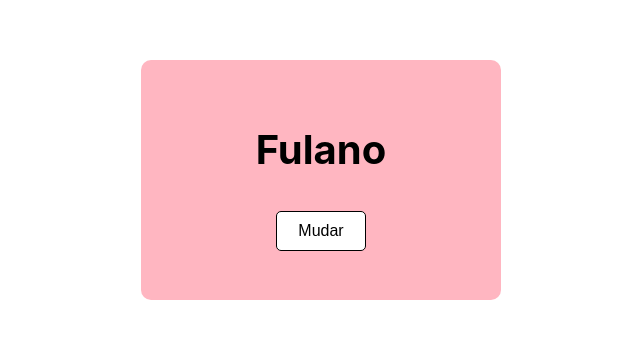
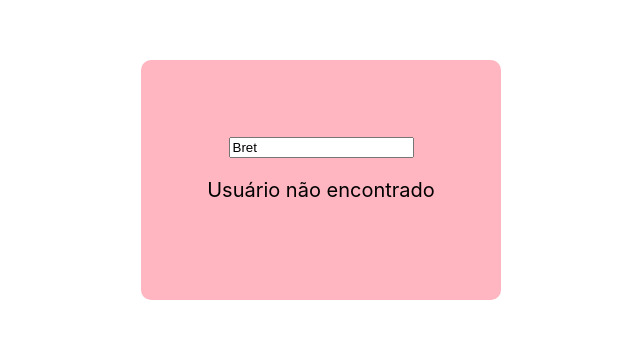
Before and after one commit to toticavalcanti/react-hooks-usestate-example, a React (Create React App) app: page / in a window 1280 px wide. Shown: the part 233-572 px from the top of the page, without its empty margins (319-959 px from the left). Built offline with nearby package versions, Linux system fonts and the light colour scheme; no server answers.

Commit message:
useEffect

```diff
--- a/src/components/use-state-component/use-state-example-component.jsx
+++ b/src/components/use-state-component/use-state-example-component.jsx
@@ -1,39 +1,41 @@
-import React, {useState} from 'react';
+import React, {useState, useEffect} from 'react';
 
 import Card from '../card/card.component';
 
-const UseStateExample = () => {
-  const [name, setName] = useState('Fulano');
+const UseEffectExample = () => {
+  const [user, setUser] = useState(null);
+  const [searchQuery, setSearchQuery] = useState('Bret');
+
+  useEffect(() => {
+    console.log('Oi!')
+    const fetchData = async () => {
+      const response = await fetch(`https://jsonplaceholder.typicode.com/users?username=${searchQuery}`);
+      const resJson = await response.json();
+      setUser(resJson[0]);
+    }
+    fetchData()
+  }, [searchQuery]);
+
 
   return (
     <Card>
-      <h1> {name} </h1>
-      <button onClick={(e) => setName(name === 'Fulano' ? 'Beltrano' : 'Fulano')}>Mudar</button>
+      <input
+        type='search'
+        value={searchQuery}
+        onChange={event => setSearchQuery(event.target.value)}
+      />
+      {user? (
+        <div>
+          <h3>{user.name}</h3>
+          <h3>{user.username}</h3>
+          <h3>{user.email}</h3>
+        </div>
+
+      ) : (
+        <p>Usuário não encontrado</p>
+      )}
     </Card>
   );
 };
 
-// export class StateClassComponent extends React.Component {
-//   constructor() {
-//     super();
-
-//     this.state = {
-//       name: 'Fulano'
-//     };
-//   }
-
-//   render() {
-//     return (
-//       <Card>
-//         <h1> {this.state.name} </h1>
-//         <button onClick={(e) => this.setState({
-//           name: this.state.name === 'Fulano' ? 'Beltrano' : 'Fulano'
-//           })}>
-//           Mudar
-//         </button>
-//       </Card>
-//     );
-//   }
-// }
-
-export default UseStateExample;
+export default UseEffectExample;
```
Also changed, not shown: 1 other file (tests, documents, lock files or other folders).
